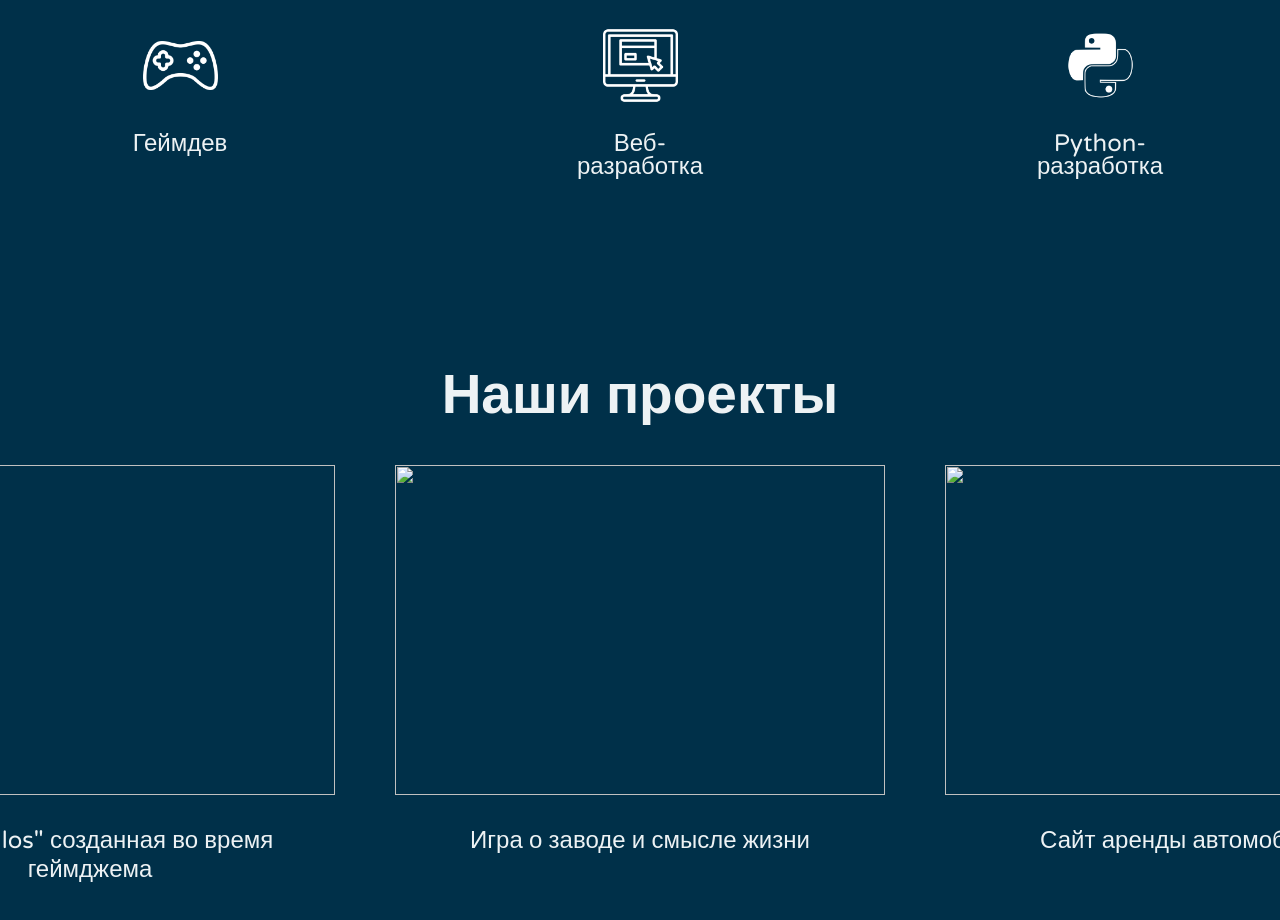
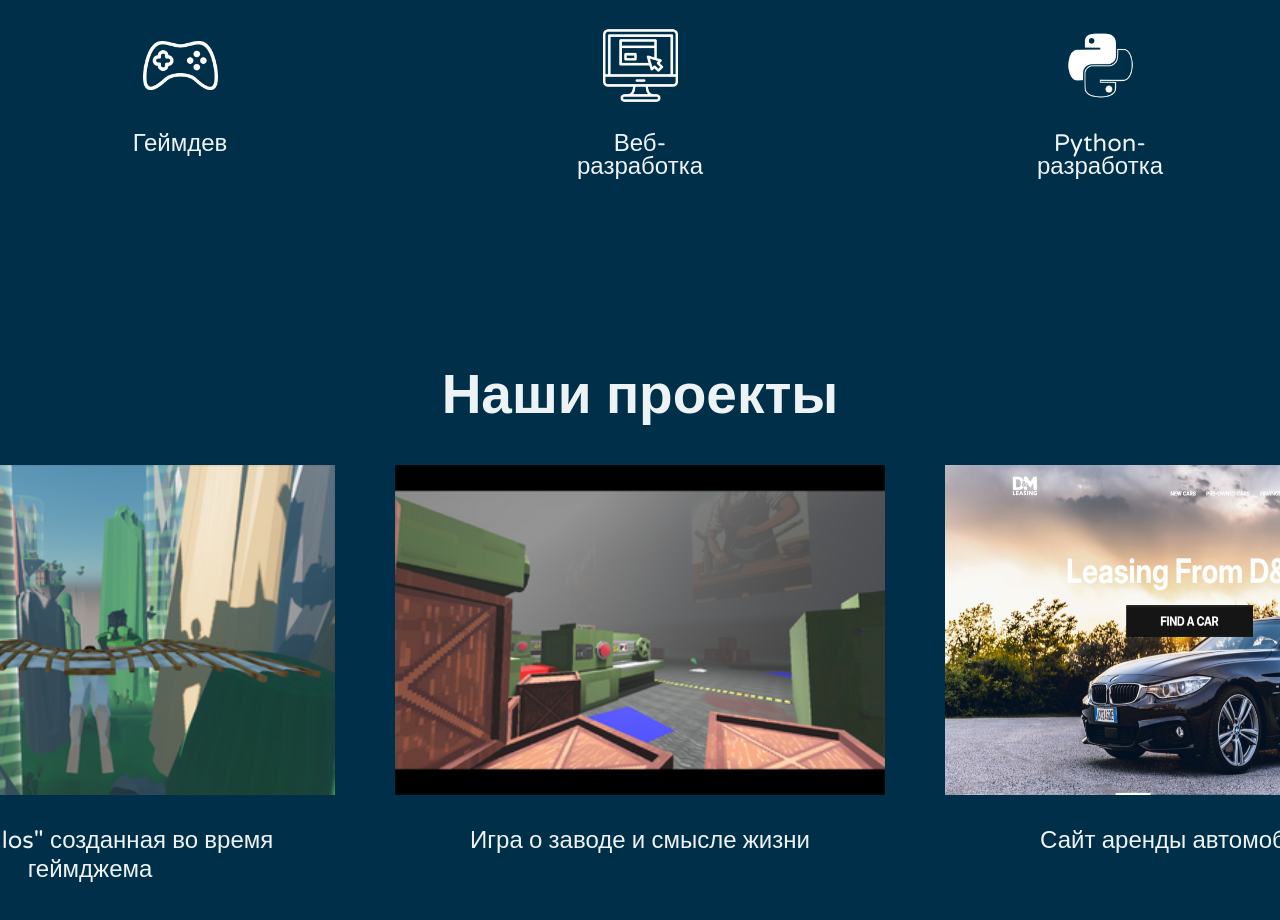
Before and after one commit to greenlayer/webroots-info, a plain HTML site: page index.html in a window 1280 px wide. Shown: the part 430-1350 px from the top of the page. Drawn offline with Linux system fonts and the light colour scheme; the site is published under a folder, as on GitHub Pages, so addresses that start at the root find nothing; a web font is replaced by a local one.

Commit message:
Update index.html

```diff
--- a/index.html
+++ b/index.html
@@ -51,16 +51,16 @@
                 <div class="portflio-block">
                     <div class="photos">
                         <div class="proj-cont">
-                            <img class="img-proj" src="/images/polet.png" alt="">
+                            <img class="img-proj" src="images/polet.png" alt="">
                             <p>Игра "Talos" созданная во время геймджема</p>
 
                         </div>
                         <div class="proj-cont">
-                            <img class="img-proj" src="/images/zavodgame.png" alt="">
+                            <img class="img-proj" src="images/zavodgame.png" alt="">
                             <p>Игра о заводе и смысле жизни</p>
                         </div>
                         <div class="proj-cont">
-                            <img class="img-proj" src="/images/cropped-car.jpg" alt="">
+                            <img class="img-proj" src="images/cropped-car.jpg" alt="">
                             <p>Сайт аренды автомобилей</p>
                         </div>
                     </div>
```
